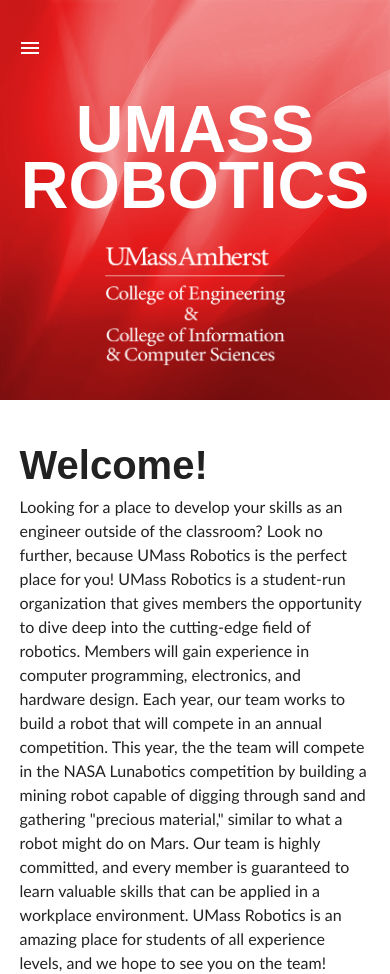
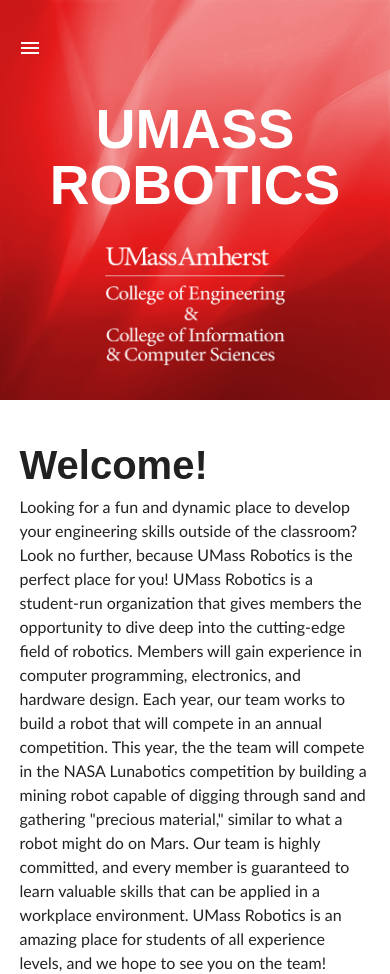
Before and after one commit to UMass-Amherst-Robotics/UMR-Website, a Flask app: page / in a window 390 px wide. Shown: the top 974 px of the page. Run offline with Flask 2, Linux system fonts and the light colour scheme.

Commit message:
Changes to fit smaller iphones
UMASS ROBOTICS is now a bit smaller on small screens

```diff
--- a/application.py
+++ b/application.py
@@ -5,7 +5,7 @@
 # route = endpoint
 @application.route('/')
 def index():
-    welcomeTextPython = "Looking for a place to develop your skills as an engineer outside of the classroom? Look no further, because UMass Robotics is the perfect place for you! UMass Robotics is a student-run organization that gives members the opportunity to dive deep into the cutting-edge field of robotics. Members will gain experience in computer programming, electronics, and hardware design.  Each year, our team works to build a robot that will compete in an annual competition. This year, the the team will compete in the NASA Lunabotics competition by building a mining robot capable of digging through sand and gathering \"precious material,\" similar to what a robot might do on Mars. Our team is highly committed, and every member is guaranteed to learn valuable skills that can be applied in a workplace environment. UMass Robotics is an amazing place for students of all experience levels, and we hope to see you on the team!"
+    welcomeTextPython = "Looking for a fun and dynamic place to develop your engineering skills outside of the classroom? Look no further, because UMass Robotics is the perfect place for you! UMass Robotics is a student-run organization that gives members the opportunity to dive deep into the cutting-edge field of robotics. Members will gain experience in computer programming, electronics, and hardware design.  Each year, our team works to build a robot that will compete in an annual competition. This year, the the team will compete in the NASA Lunabotics competition by building a mining robot capable of digging through sand and gathering \"precious material,\" similar to what a robot might do on Mars. Our team is highly committed, and every member is guaranteed to learn valuable skills that can be applied in a workplace environment. UMass Robotics is an amazing place for students of all experience levels, and we hope to see you on the team!"
     return render_template("views/index.html", welcomeTextHTML = welcomeTextPython)
     # don't need "template/" because Flask objeect looks for template folder
 
--- a/static/css/style123.css
+++ b/static/css/style133.css
@@ -49,7 +49,7 @@
 
 #title-small {
     font-family: Arial, Helvetica, sans-serif;
-    font-size: 66px;
+    font-size: 55px;
     font-weight: bold;
 }
 
@@ -326,6 +326,11 @@
 
 @media only screen and (max-width: 600px) {
 
+    #title-container-small {
+        text-align: center;
+        top: 160%;
+    }
+
     #spacing-div {
         height: 50px;
     }
@@ -451,3 +456,11 @@
         right: 33px;
     }
 }
+
+@media only screen and (max-width: 504px) {
+
+    #title-container-small {
+        text-align: center;
+        top: 80%;
+    }
+}
--- a/templates/base.html
+++ b/templates/base.html
@@ -5,7 +5,7 @@
     <link href="https://fonts.googleapis.com/icon?family=Material+Icons" rel="stylesheet">
     <!--Import materialize.css-->
     <link type="text/css" rel="stylesheet" href="static/css/materialize.css" media="screen,projection"/>
-    <link type="text/css" rel="stylesheet" href="static/css/style123.css" media="screen,projection"/>
+    <link type="text/css" rel="stylesheet" href="static/css/style133.css" media="screen,projection"/>
     <!--Let browser know website is optimized for mobile-->
     <meta name="viewport" content="width=device-width, initial-scale=1.0"/>
   </head>
--- a/templates/views/meet-the-team.html
+++ b/templates/views/meet-the-team.html
@@ -126,7 +126,7 @@
             <span class="card-title">Mike Brauninger</span>
             <p><b>Major:</b> Computer Engineering</p>
             <p><b>What I Work On:</b> Electronics, programming, website design</p>
-            <p><b>Hobbies:</b> Frisbee, investing, web development</p>
+            <p><b>Hobbies:</b> Frisbee, guitar, web development</p>
             <p><b>Favorite Dining Hall:</b> Berk</p>
         </div>
     </div>
```
